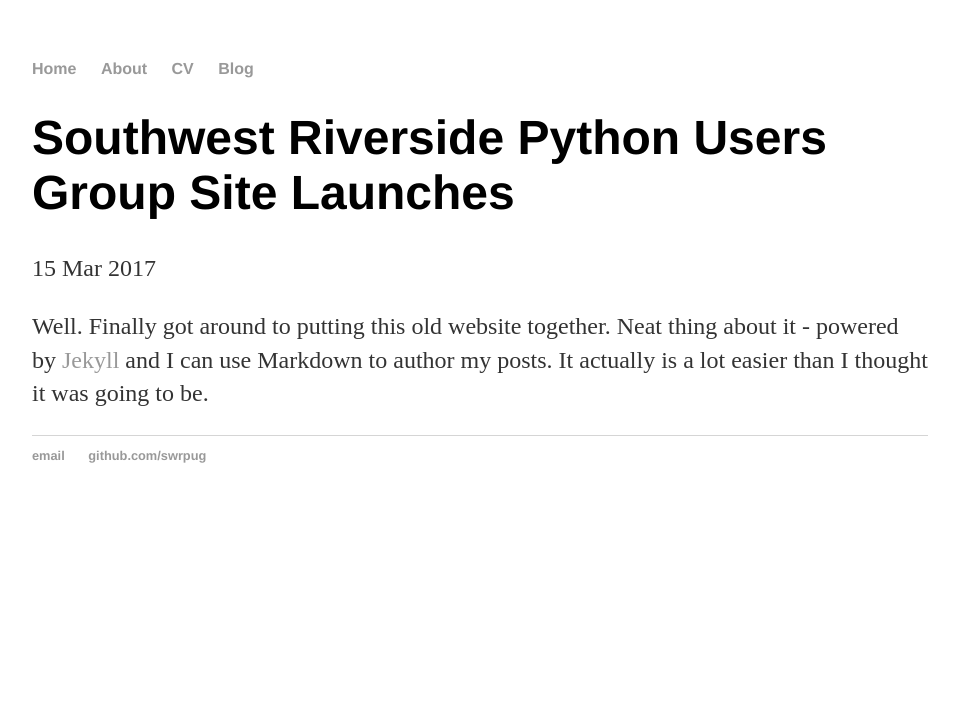
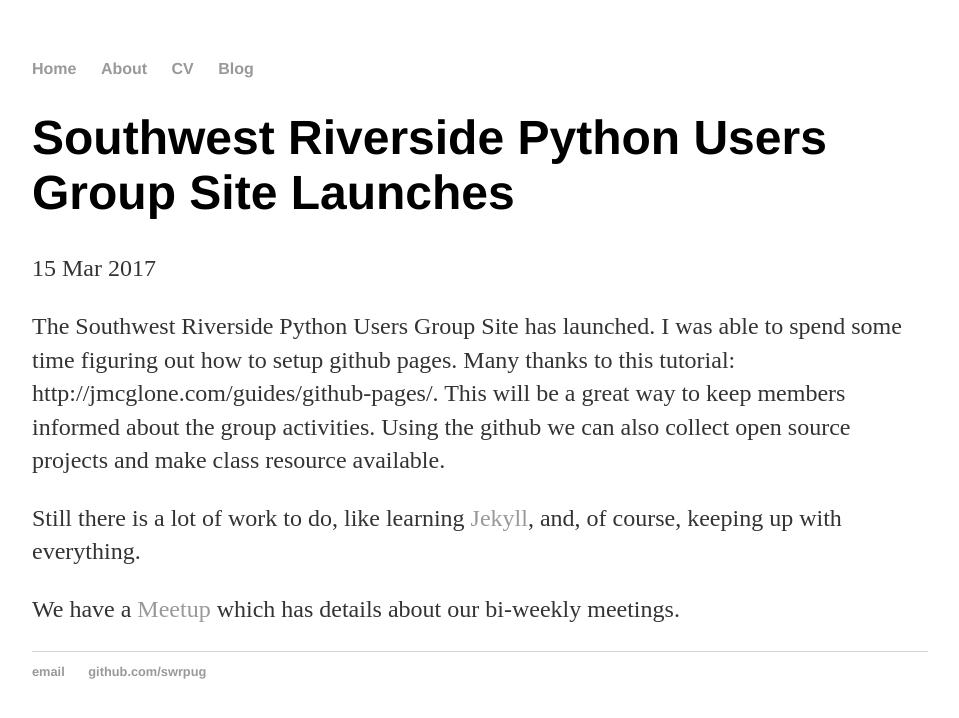
Before and after one commit to swrpug/swrpug.github.io, a Jekyll site: the page built from _posts/2017-03-15-swrpug-site-launched.md, in a window 1280 px wide. Shown: the top 718 px of the page, without its empty margins (160-1119 px from the left). Built offline with Jekyll 4.4.1, drawn with Linux system fonts in a browser that asks for light colours.

Commit message:
Updated initial blog

```diff
--- a/_posts/2017-03-15-swrpug-site-launched.md
+++ b/_posts/2017-03-15-swrpug-site-launched.md
@@ -4,4 +4,8 @@ title: "Southwest Riverside Python Users Group Site Launches"
 date: 2017-03-15
 ---
 
-Well. Finally got around to putting this old website together. Neat thing about it - powered by [Jekyll](http://jekyllrb.com) and I can use Markdown to author my posts. It actually is a lot easier than I thought it was going to be.
+The Southwest Riverside Python Users Group Site has launched.  I was able to spend some time figuring out how to setup github pages.  Many thanks to this tutorial: http://jmcglone.com/guides/github-pages/.  This will be a great way to keep members informed about the group activities.  Using the github we can also collect open source projects and make class resource available.
+
+Still there is a lot of work to do, like learning [Jekyll](http://jekyllrb.com), and, of course, keeping up with everything.
+
+We have a [Meetup](https://www.meetup.com/Southwest-Riverside-Python-Users-Group-Meetup/) which has details about our bi-weekly meetings.
```
